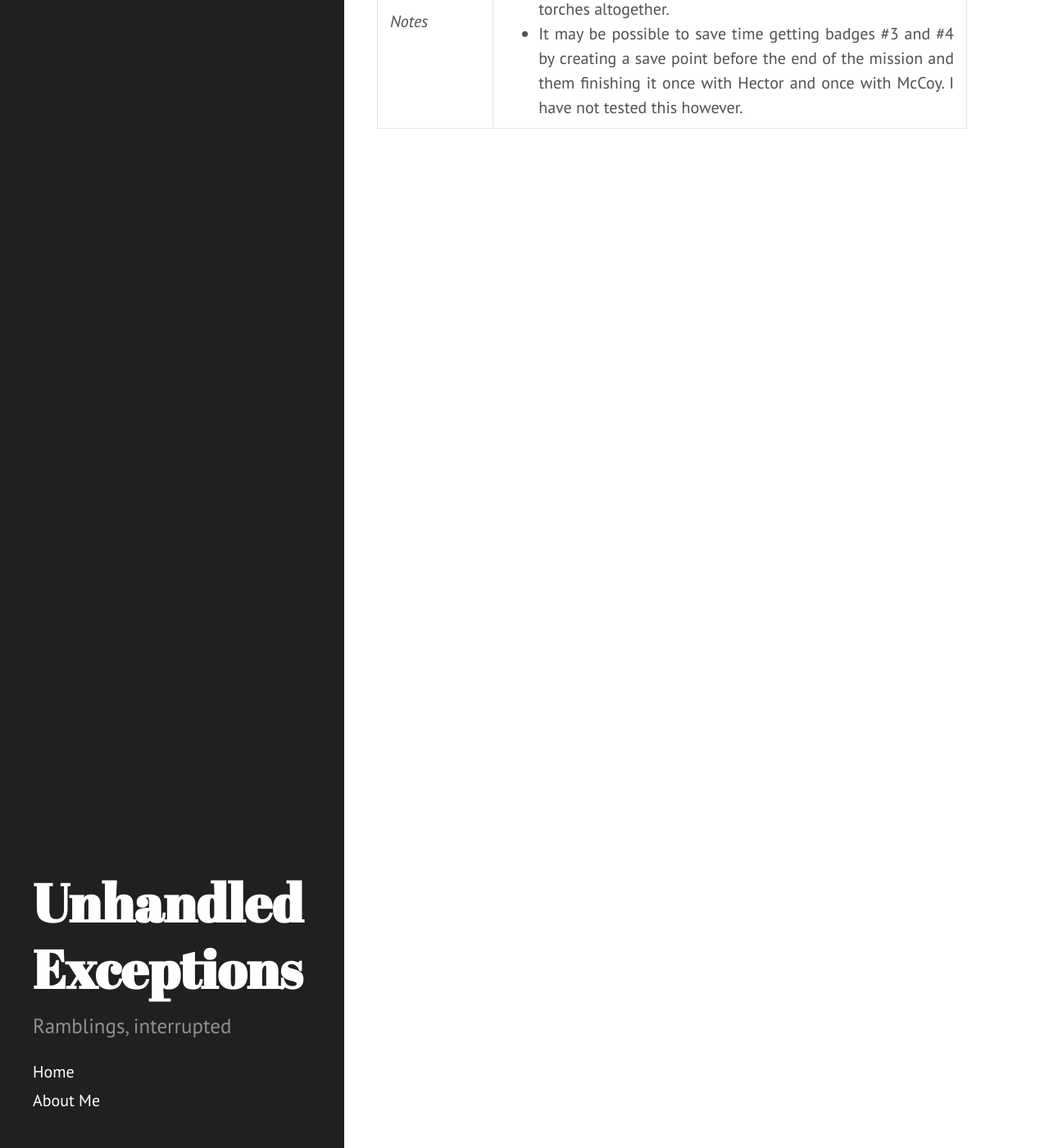
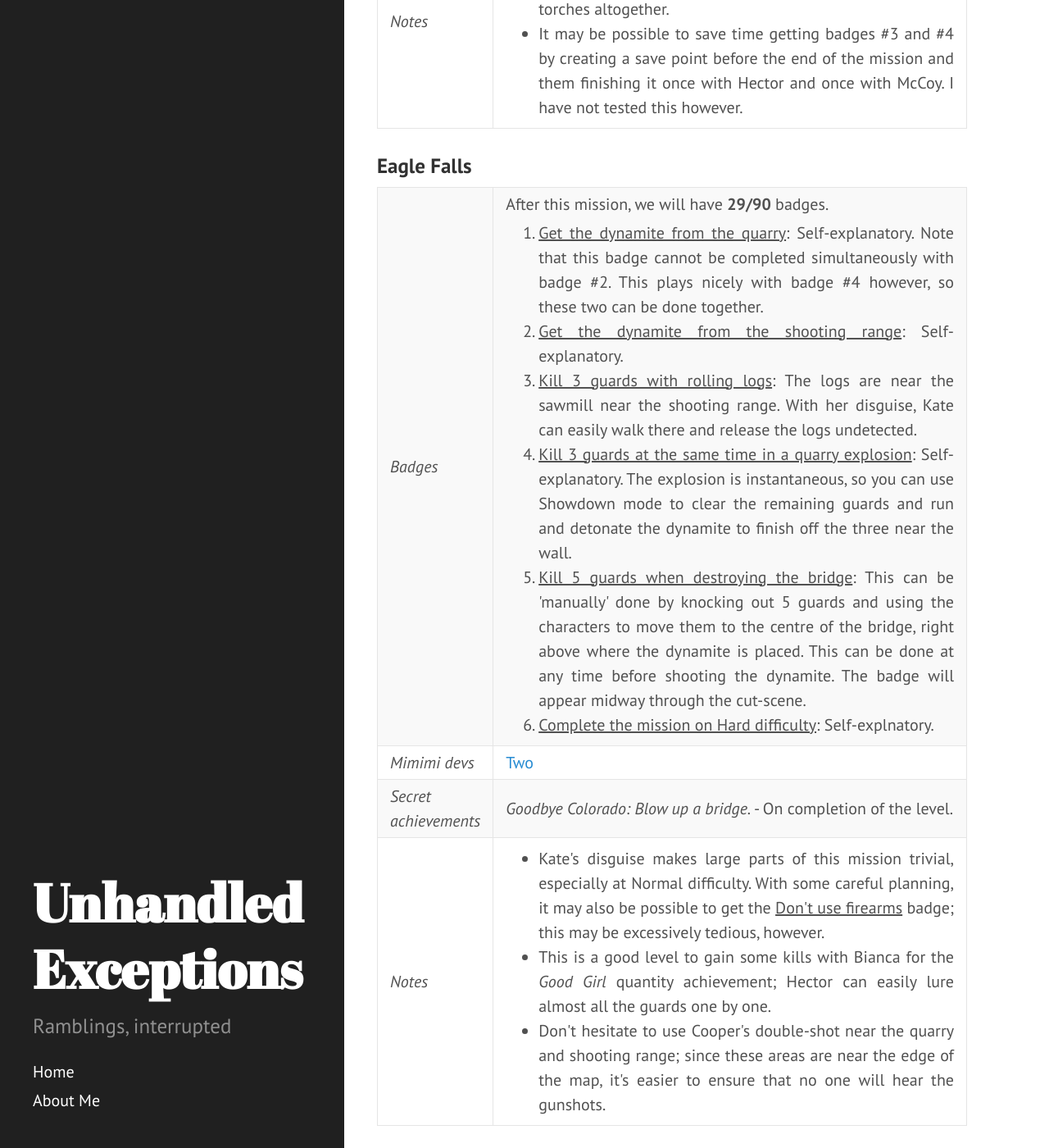
Before and after one commit to vedangnaik/vedangnaik.github.io, a Jekyll site: the page built from _posts/2021-04-28-hundred-percent-desperados.md, in a window 1280 px wide and 1400 px high, scrolled down 5199 px. Shown: the whole window at 82% size. Built offline with Jekyll 4.4.1, drawn with Linux system fonts in a browser that asks for light colours.

Commit message:
Finished writeup for level 6

```diff
--- a/_posts/2021-04-28-hundred-percent-desperados.md
+++ b/_posts/2021-04-28-hundred-percent-desperados.md
@@ -220,3 +220,46 @@ From here, I will mainly focus on the other achievements, proceeding in a missio
         </td>
     </tr>
 </table>
+
+
+### Eagle Falls
+<table>
+    <colgroup>
+      <col span="1" style="width: 15%;">
+      <col span="1" style="width: 85%;">
+    </colgroup>
+    <tr>
+        <td><i>Badges</i></td>
+        <td>
+            After this mission, we will have <b>29/90</b> badges.
+            <ol>
+                <li><u>Get the dynamite from the quarry</u>: Self-explanatory. Note that this badge cannot be completed simultaneously with badge #2. This plays nicely with badge #4 however, so these two can be done together.</li>
+                <li><u>Get the dynamite from the shooting range</u>: Self-explanatory.</li>
+                <li><u>Kill 3 guards with rolling logs</u>: The logs are near the sawmill near the shooting range. With her disguise, Kate can easily walk there and release the logs undetected.</li>
+                <li><u>Kill 3 guards at the same time in a quarry explosion</u>: Self-explanatory. The explosion is instantaneous, so you can use Showdown mode to clear the remaining guards and run and detonate the dynamite to finish off the three near the wall.</li>
+                <li><u>Kill 5 guards when destroying the bridge</u>: This can be 'manually' done by knocking out 5 guards and using the characters to move them to the centre of the bridge, right above where the dynamite is placed. This can be done at any time before shooting the dynamite. The badge will appear midway through the cut-scene.</li>
+                <li><u>Complete the mission on Hard difficulty</u>: Self-explnatory.</li>
+            </ol>
+        </td>
+    </tr>
+    <tr>
+        <td><i>Mimimi devs</i></td>
+        <td><a href="https://www.trueachievements.com/a298714/veteran-bounty-hunter-achievement">Two</a></td>
+    </tr>
+    <tr>
+        <td><i>Secret achievements</i></td>
+        <td>
+            <i>Goodbye Colorado: Blow up a bridge.</i> - On completion of the level.
+        </td>
+    </tr>
+    <tr>
+        <td><i>Notes</i></td>
+        <td>
+            <ul>
+                <li>Kate's disguise makes large parts of this mission trivial, especially at Normal difficulty. With some careful planning, it may also be possible to get the <u>Don't use firearms</u> badge; this may be excessively tedious, however.</li>
+                <li>This is a good level to gain some kills with Bianca for the <i>Good Girl</i> quantity achievement; Hector can easily lure almost all the guards one by one.</li>
+                <li>Don't hesitate to use Cooper's double-shot near the quarry and shooting range; since these areas are near the edge of the map, it's easier to ensure that no one will hear the gunshots.</li>
+            </ul>
+        </td>
+    </tr>
+</table>
```
Also changed, not shown: other parts of _posts/2021-04-28-hundred-percent-desperados.md (+1 -1 lines).
